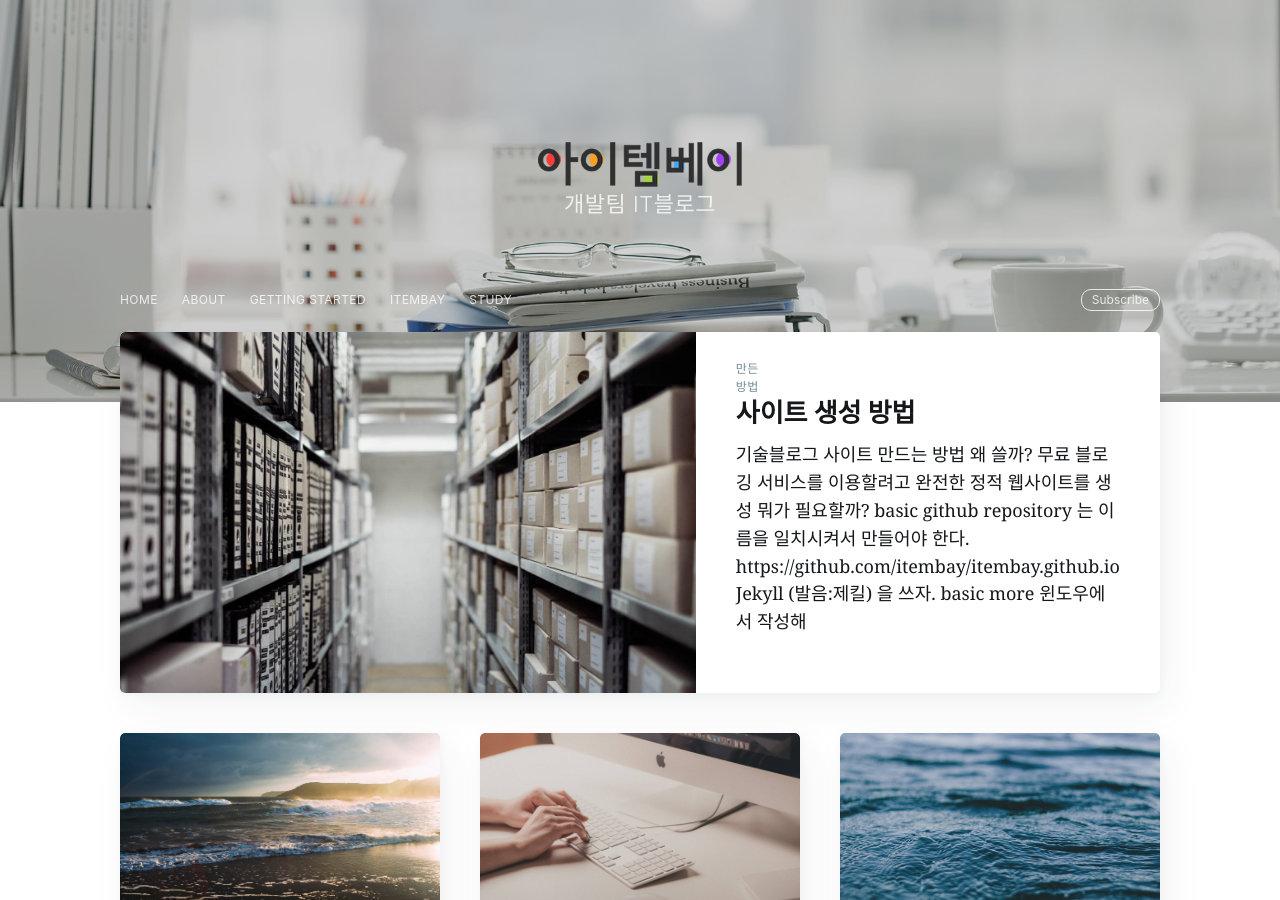
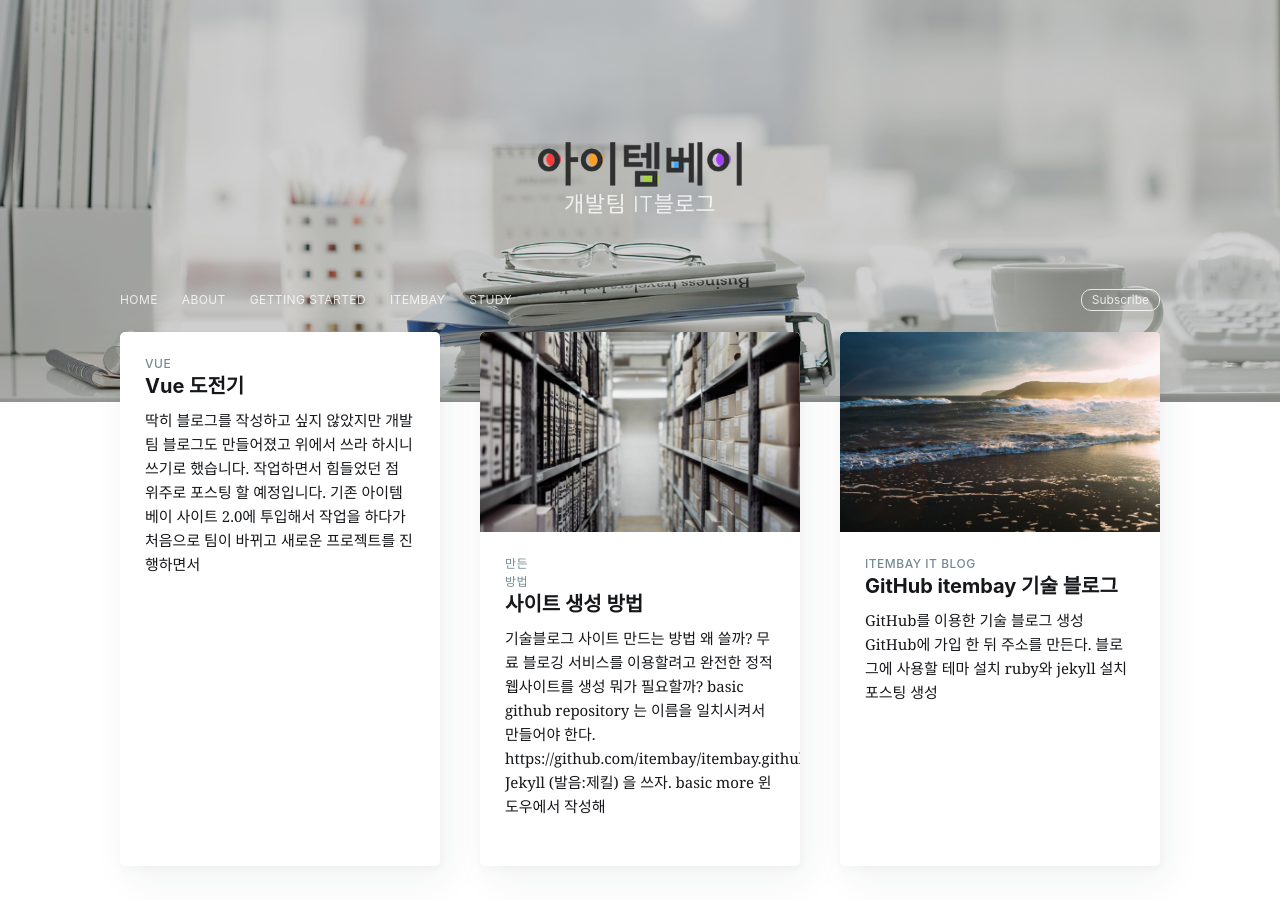
Before and after one commit to itembay/itembay.github.io, a Jekyll site: the page built from index.html, in a window 1280 px wide and 900 px high. Built offline with Jekyll 4.4.1, drawn with Linux system fonts in a browser that asks for light colours; nearby versions of some CDN libraries; the list of posts is cut into pages by our own code; comment, search, counter and statistics services are not loaded.

Commit message:
# vue 도전기

```diff
--- /dev/null
+++ b/_posts/2020-01-30-vue.md
@@ -0,0 +1,59 @@
+---
+layout: post
+current: post
+cover:
+navigation: True
+title: Vue 도전기
+comments : true
+date: 2020-02-07
+tags: vue
+class: post-template
+subclass: 'post tag-getting-started'
+---
+
+<p style="font-family:nanum;text-align:justify">
+    딱히 블로그를 작성하고 싶지 않았지만 개발팀 블로그도 만들어졌고 위에서 쓰라 하시니 쓰기로 했습니다. <br/>
+    작업하면서 힘들었던 점 위주로 포스팅 할 예정입니다.
+</p>
+<p style="font-family:nanum;text-align:justify">
+    기존 아이템베이 사이트 2.0에 투입해서 작업을 하다가 처음으로 팀이 바뀌고 새로운 프로젝트를 진행하면서 Vue를 접하게 됐습니다.
+    React나 Angular가 아닌 Vue가 프로젝트에 사용된 이유는 러닝 커브가 낮고 성능 면에서도 다른 언어들에 비해 좋기 때문이라고 팀장님이 말씀하셔서
+    아 그렇구나 하고 배우게 됐는데요
+    퍼블리셔였던 저한테는 러닝커브가 낮은거 같지 않다는 생각을 계속 하면서 R&D를 시작했습니다.
+</p>
+<p style="font-family:nanum;text-align:justify">
+    처음엔 강의도 듣고 책도 사서 공부했는데 그때 아이템베이 오픈 API를 활용해 Vue로 등록기 샘플을 만들었습니다.
+    SPA(single page aplication)의 장점을 살려 한 화면에 등록을 하면 바로 자신이 등록한 게시물을 볼수 있는 페이지였는데
+    사실 디자인도 제맘대로 코딩도 제맘대로 한거라 부끄러웠지만 나름 처음 vue로 만든 페이지라 뿌듯했습니다.
+</p>
+<p>참고 => <a href="https://openapi.itembay.com/resources/index.html" target="_balnk" style="color:#9c05dc">https://openapi.itembay.com/resources/index.html</a></p>
+
+<p style="font-family:nanum;text-align:justify">
+    하지만 프로젝트를 본격적으로 들어가 기획서도 나오고 디자인도 나오면서 등록기 샘플로 얻은 자신감은 내동댕이 쳐졌습니다.
+</p>
+<p style="font-family:nanum;text-align:justify">
+    처음 회원쪽 작업을 먼저 하게 됐는데 validation check를 할때 VeeValidate를 사용해서 해보려고 했는데 처음 사용하다 보니 커스텀이 너무 어렵게 느껴져서
+    애먹었던 기억이 있습니다.
+</p>
+<script src="https://gist.github.com/itembay/affdd9bc1bb24bc0acaa3a9c19fb1471.js"></script>
+<p style="font-family:nanum;text-align:justify">
+영어로 되어있는 에러메세지를 한글로 변환시켜줘야 했는데 위 코드에서 처음엔 Vue.use(VeeValidate, dict)만 있으면 된다고 생각해서 작업을 했는데
+한글로 변환이 안돼서 찾아보니 Validator.localize('ko', dict)를 설정해 주어야 변환이 되었습니다. 간단하다면 간단한 거였는데 저 코드를 넣지 않고 한글 변환이 안된다고 한참을 삽질을 해서 매우 짜증났었네요
+</p>
+<script src="https://gist.github.com/itembay/a06bf4079935eea15909e22b57150a08.js"></script>
+<p style="font-family:nanum;text-align:justify">
+작업을 하다보니 기존에 있는 VeeValidate 에러메세지가 충분히 잘 되어 있다고 느꼈는데 그래도 오리마켓에 맞는 에러메세지가 필요 했습니다. 때문에 에러메세지를 커스텀하는 작업이 필요했고 .extend를 활용하여 기존의 메세지가 아닌 원하는 유효성 검사를 할 수 있었습니다.
+</p>
+<img src="../assets/images/ori_validate.jpg" style="width:45% !important;float:left;margin-right:1%;margin-left:4%;" /><img src="../assets/images/ori_validate2.jpg"  style="width:45% !important;float:left;margin-left:1%;margin-right:4%;" />
+<p style="font-family:nanum;text-align:justify">
+    위에 왼쪽 이미지처럼 인풋창에 포커스아웃시 유효성검사 체크가 되며 에러메세지가 뜨고 인풋에 모든 유효성 검사가 만족되면 오른쪽 이미지처럼 버튼이 활성화 되도록 UI를 구현하였습니다.
+
+</p>
+<script src="https://gist.github.com/itembay/48e7643bf3354d79faf18418f204a380.js"></script>
+<p style="font-family:nanum;text-align:justify">
+    버튼 활성화는 Vue에 computed라는 속성을 사용하여 작업을 했는데 메소드와 같은 함수를 정의할 수 있습니다. computed속성은 캐싱이 가능해 해당 데이터가 변경 될 때만 함수를 실행 해 버튼이 비활성화 되어 있다가 에러가 없는 경우에 true를 반환해 버튼에 on이라는 클래스가 추가 되어 버튼 활성화를 시켰습니다.
+</p>
+<script src="https://gist.github.com/itembay/7a533d54d8fca906e984e8c655703a0c.js"></script>
+<p style="font-family:nanum;text-align:justify">
+    또 비활성화된 버튼을 .preven를 사용하여 에러메세지가 있을 경우 자동 실행이 되지 않도록 막아줍니다.
+</p>
```
Also changed, not shown: _layouts/default.html (+9 -8 lines), assets/images/ori_validate.jpg (added), assets/images/ori_validate2.jpg (added).
